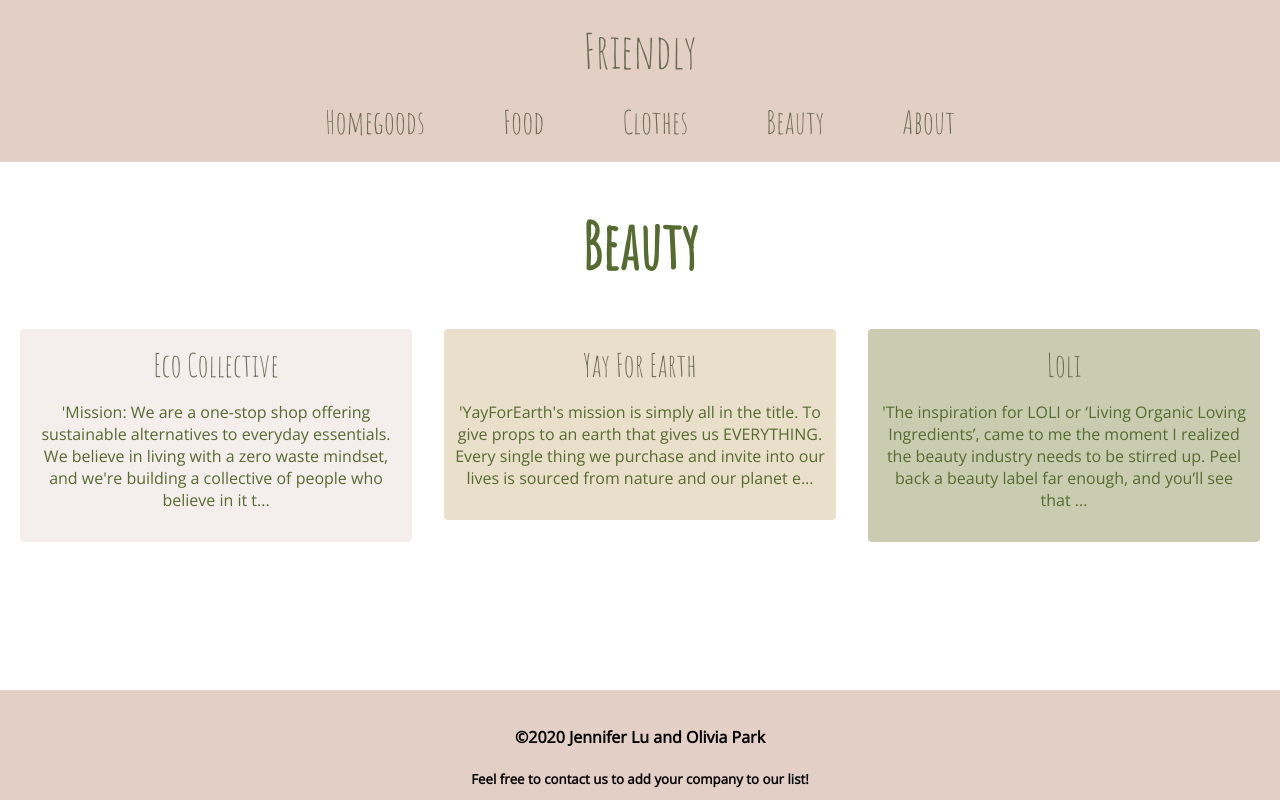
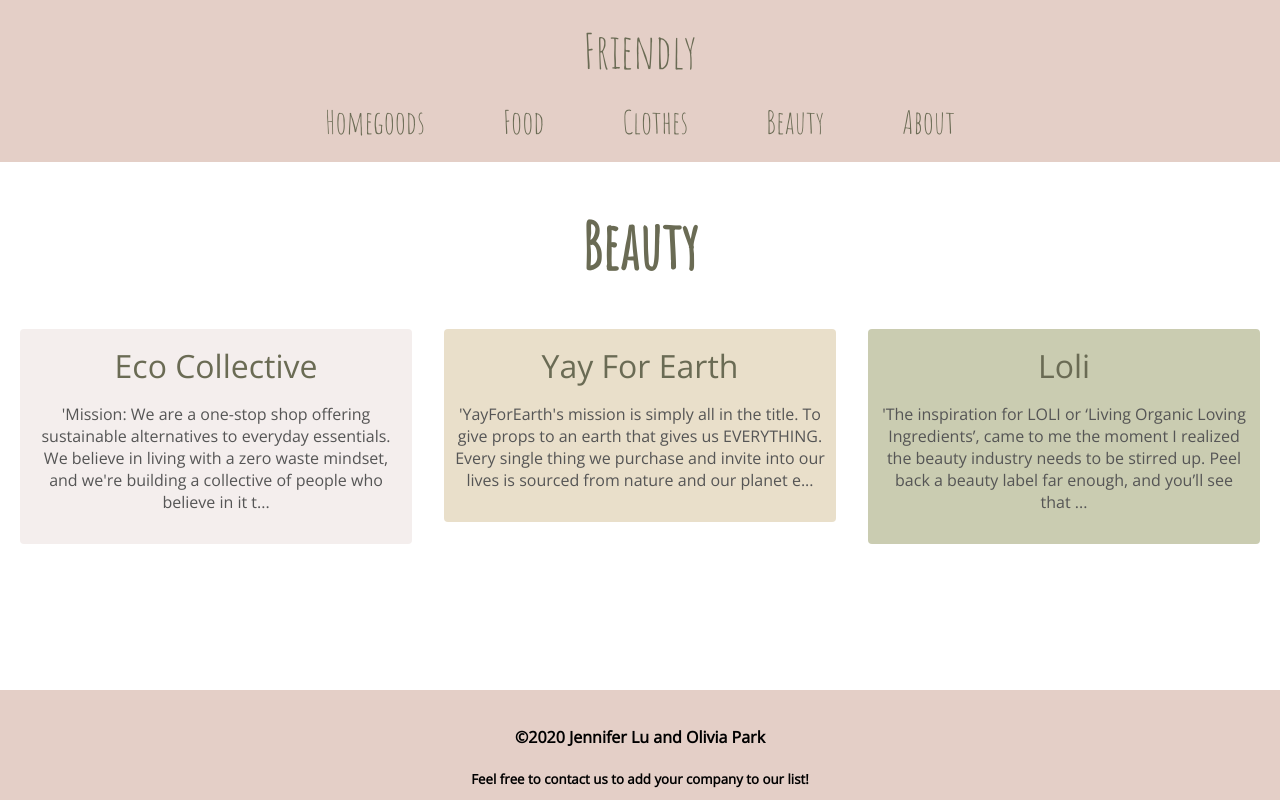
Before and after one commit to op1346/expert-succotash-react, a React (Create React App) app: page /#/beauty in a window 1280 px wide. Built offline with nearby package versions, Linux system fonts and the light colour scheme.

Commit message:
Adjust CSS for page headers

```diff
--- a/src/App.css
+++ b/src/App.css
@@ -63,10 +63,18 @@
   /* background-color: #f4eeed; */
   padding: 0 20px;
   padding-bottom: 8rem;
-  font-family: "Amatic SC", sans-serif;
   font-size: 2rem;
   text-align: center;
-  color: #556b2f;
+  color: #555555;
+}
+
+.page-title {
+  color: #6a6b54;
+  font-family: "Amatic SC", sans-serif;
+}
+
+.sub-title-text {
+  font-size: 1.5rem;
 }
 
 
--- a/src/components/About.jsx
+++ b/src/components/About.jsx
@@ -3,8 +3,8 @@
 function About() {
   return(
     <div className="main-container">
-      <h1>About Us</h1>
-      <h3>Just two kids excited and worried about our planet at the same time.<br />Help us help our planet by making different decisions about the products that we buy. <br />Start supporting local and sustainability!</h3>
+      <h1 className="page-title">About Us</h1>
+      <h3 className="sub-title-text">Just two kids excited and worried about our planet at the same time.<br />Help us help our planet by making different decisions about the products that we buy. <br />Start supporting local and sustainability!</h3>
 
       <p>We're also looking for jobs at the moment so check out our portfolios.</p>
       <p><a href="http://hellojenlu.com/">Jen's Portfolio Website</a></p>
--- a/src/components/Beauty.jsx
+++ b/src/components/Beauty.jsx
@@ -4,7 +4,7 @@
 function Beauty() {
   return(
     <div className="main-container">
-      <h1>Beauty</h1>
+      <h1 className="page-title">Beauty</h1>
 
       <CompanyInfo category="beauty"/>
     </div>
--- a/src/components/Clothes.jsx
+++ b/src/components/Clothes.jsx
@@ -14,7 +14,7 @@
 
   return(
     <div className="main-container">
-      <h1>Clothes</h1>
+      <h1 className="page-title">Clothes</h1>
       <div className="sub-nav">
         <input onClick={handleClick} className="sub-nav-btn" type="button" value="all"/>
         <input onClick={handleClick} className="sub-nav-btn" type="button" value="women"/>
--- a/src/components/Food.jsx
+++ b/src/components/Food.jsx
@@ -6,9 +6,9 @@
 function Food() {
   return(
     <div className="main-container">
-      <h1>Food</h1>
+      <h1 className="page-title">Food</h1>
 
-      <h2>Find your local farmer's market <a href="https://www.ams.usda.gov/local-food-directories/farmersmarkets">here</a>.</h2>
+      <h2 className="sub-title-text">Find your local farmer's market <a href="https://www.ams.usda.gov/local-food-directories/farmersmarkets">here</a>.</h2>
 
       <CompanyInfo category="food"/>
     </div>
--- a/src/components/Homegoods.jsx
+++ b/src/components/Homegoods.jsx
@@ -4,7 +4,7 @@
 function Homegoods() {
   return(
     <div className="main-container">
-      <h1>Homegoods</h1>
+      <h1 className="page-title">Homegoods</h1>
 
       <CompanyInfo category="homeGoods"/>
     </div>
```
